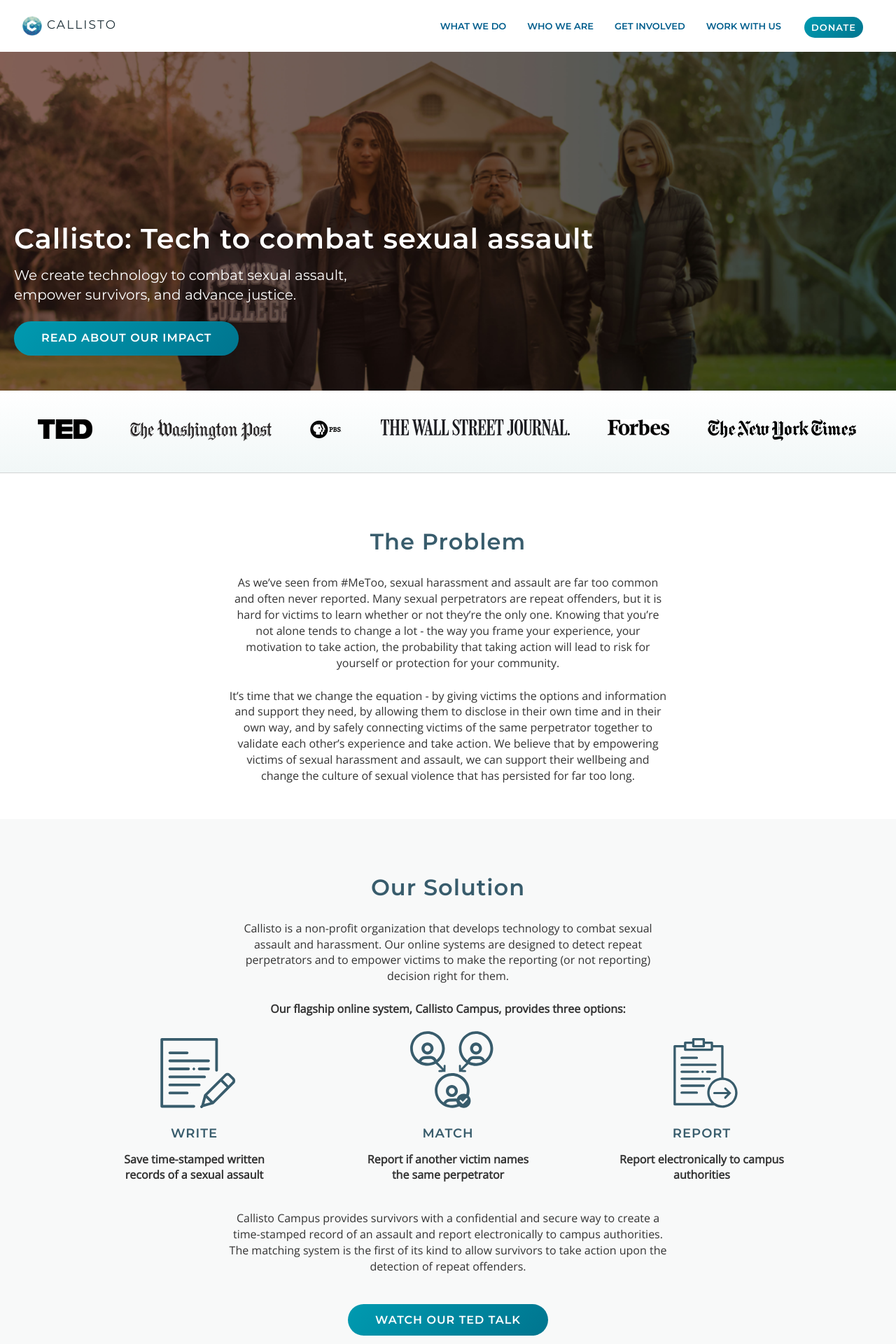
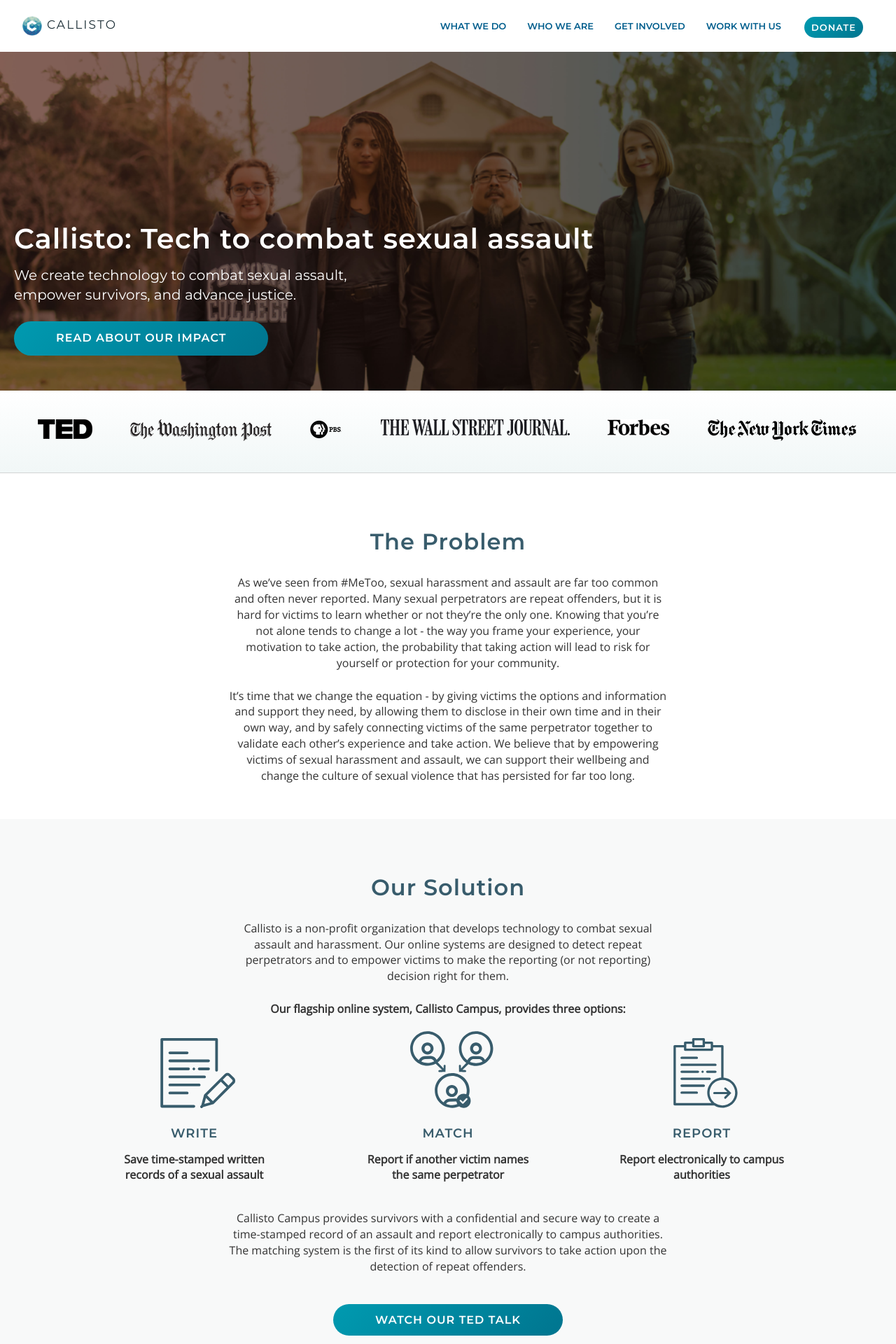
Before and after one commit to project-callisto/projectcallisto-dot-org, a Jekyll site: the page built from index.html, in a window 1280 px wide. Shown: the top 1920 px of the page at 70% size. Built offline with Jekyll 4.4.1, drawn with Linux system fonts in a browser that asks for light colours.

Commit message:
what we do page

```diff
--- a/_sass/main.scss
+++ b/_sass/main.scss
@@ -263,10 +263,13 @@
 
 .quote-section blockquote {
     padding: 0;
+    border: none;
 }
 
-.quote-section span {
+.quote-section cite {
     font-size: 1em;
+    font-style: normal;
+    font-weight: 600;
 }
 
 .gradient-button {
@@ -274,14 +277,14 @@
     border-radius: 50px;
     border: 0;
     color: $color-white;
-    min-width: 300px;
     margin: 0 auto;
     letter-spacing: 1px;
-    padding: 13px 39px;
+    padding: 13px 60px;
     text-align: center;
     text-transform: uppercase;
     font-family: $font-main;
     font-weight: 600;
+    white-space: nowrap;
 
     a {
         color: white;
@@ -298,6 +301,7 @@
     text-align: center;
     background-size: cover;
     background-repeat: no-repeat;
+    background-position: center;
 }
 
 ul.navbar-collapse {
@@ -312,7 +316,7 @@
     margin-top: .5rem;
 }
 
-.extra {
+.paragraph-extra-spacer {
     padding: 15px 0 30px;
 }
 
@@ -393,8 +397,6 @@
     .gradient-button {
         width: 100%;
         font-size: 15px;
-        min-width: auto;
-        padding: 13px 21px;
     }
 
     a#brand_link {
--- a/_sass/what-we-do.scss
+++ b/_sass/what-we-do.scss
@@ -1,8 +1,7 @@
 /* What We Do page styling */
+
 #what-banner {
-    /* background-image:url('../images/What_We_Do_1.jpg'); */
     background-image: url("../images/What_We_do_2.jpg");
-    background-position: bottom;
 }
 
 #what-banner .title-fragment, #what-banner .subheader {
@@ -10,94 +9,40 @@
     padding: 3px 5px;
 }
 
-p {
-  color: $primary-text-color;
-  font-size: 1em;
-  font-weight: 400;
-  line-height: 1.6;
-}
-b {
-  font-weight: 500;
-}
-
-section {
-  align-items: center;
-  display: flex;
-  flex-wrap: wrap;
-  flex-direction: column;
-}
-
-article b {
-  text-align: left;
-}
-
-.footer {
-  margin-top: 0;
-}
-
-
 .quote-section {
     color: #1C2E36;
     background-image: url("../../images/Assets/Homepage_patternbackground.png");
     font-size: 20px;
-  background-position: bottom;
-}
-
-.expansion {
-  .gradient-button {
-    margin-top: 45px;
-  }
 }
 
 .what-we-do-header {
-  background-image: url('../../images/Assets/Whatwedo_headerimage.png');
-}
-
-.our-approach {
-  align-items: center;
-  display: flex;
-  flex-direction: column;
-  padding: 60px $container-padding-lg;
-}
-
-.our-approach p {
-  line-height: 26px;
-  margin-bottom: 30px;
+    background-image: url("../../images/Assets/Whatwedo_headerimage.png");
 }
 
 .callisto-campus {
-  padding: 44px $container-padding-lg;
+    b {
+        color: $color-blue-bold-items;
+        display: block;
+        margin-bottom: 14px;
+        text-transform: uppercase;
     }
 
-.callisto-campus article > b {
-  display: block;
-  margin-bottom: 30px;
-}
-
-.callisto-campus b {
-  color: $color-blue-bold-items;
-}
-
-.callisto-campus p {
+    p {
         font-family: $font-sans;
         text-align: left;
     }
 
-.callisto-campus .value-prop-item {
+    .value-prop-item {
         align-items: flex-start;
         display: flex;
         flex-direction: row;
+        padding: 20px 10%;
     }
 
-.callisto-campus .value-prop-item img {
+    .value-prop-item img {
         margin-right: 25px;
         width: 106px;
     }
-
-.callisto-campus b {
-  display: block;
-  margin-bottom: 14px;
-  text-transform: uppercase;
 }
 
 .expansion p {
@@ -105,19 +50,10 @@
 }
 
 @media (max-width: $max-width-sm) {
+    .callisto-campus {
+        .value-prop-item {
+            flex-direction: column;
 
-  .main-header {
-    padding: 0 20px 30px;
-  }
-  .our-approach {
-    padding: 30px $container-padding-sm;
-  }
-
-  .callisto-campus {
-    padding: 20px $container-padding-sm;
-  }
-
-  .callisto-campus .value-prop-item {
             b {
                 text-align: center;
             }
@@ -127,28 +63,15 @@
                 margin-bottom: 8px;
                 margin-right: 0;
             }
-
-    flex-direction: column;
         }
-
-  .callisto-campus .value-prop-item p {
-    font-size: 16px;
-    text-align: center;
     }
-
 
     .quote-section {
         font-size: 18px;
-    background-image: url("../../images/Assets/Homepage_patternbackground.png");
-    background-size: cover;
-    background-position: center;
-    background-repeat: no-repeat;
         font-weight: 300;
         line-height: 31px;
         text-align: center;
-
-
-
+        background-image: url("../../images/Assets/Homepage_patternbackground.png");
 
         blockquote {
             font-size: 16px;
--- a/index.html
+++ b/index.html
@@ -1,6 +1,6 @@
 ---
 layout: default
-css: css/home.css
+css: /css/home.css
 ---
 
 <header class="main-header home-header">
@@ -61,14 +61,14 @@
         </div>
     </div>
     <div class="paragraph-content-spacer">
-        <p class="extra">Callisto Campus provides survivors with a confidential and secure way to create a time-stamped record of an assault and report electronically to campus authorities. The matching system is the first of its kind to allow survivors to take action upon the detection of repeat offenders.</p>
+        <p class="paragraph-extra-spacer">Callisto Campus provides survivors with a confidential and secure way to create a time-stamped record of an assault and report electronically to campus authorities. The matching system is the first of its kind to allow survivors to take action upon the detection of repeat offenders.</p>
         <a class="gradient-button" href="https://www.ted.com/talks/jessica_ladd_the_reporting_system_that_sexual_assault_survivors_want?language=en">Watch our Ted Talk</a>
     </div>
 </section>
 
 <section id="callisto-is-expanding">
     <div class="paragraph-content-spacer">
-        <p class="extra font-main">Callisto is considering expanding to address sexual assault and harassment in professional institutions and industries. This expansion is contingent on philanthropic support.</p>
+        <p class="aragraph-extra-spacer font-main">Callisto is considering expanding to address sexual assault and harassment in professional institutions and industries. This expansion is contingent on philanthropic support.</p>
         <a class="gradient-button" href="/donate">DONATE</a>
     </div>
 </section>
```
Also changed, not shown: what-we-do.html (added, +77 -0 lines), what-we-do/index.html (deleted, +0 -122 lines), 1 other file. Lines whose indentation alone changed are shown as unchanged.
